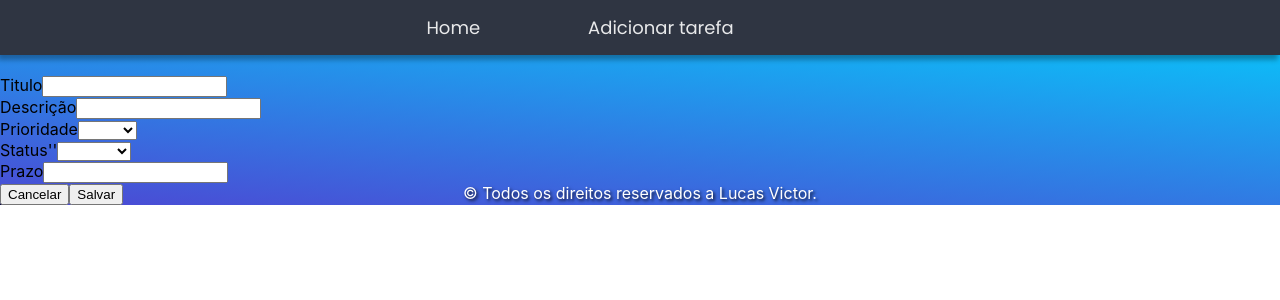
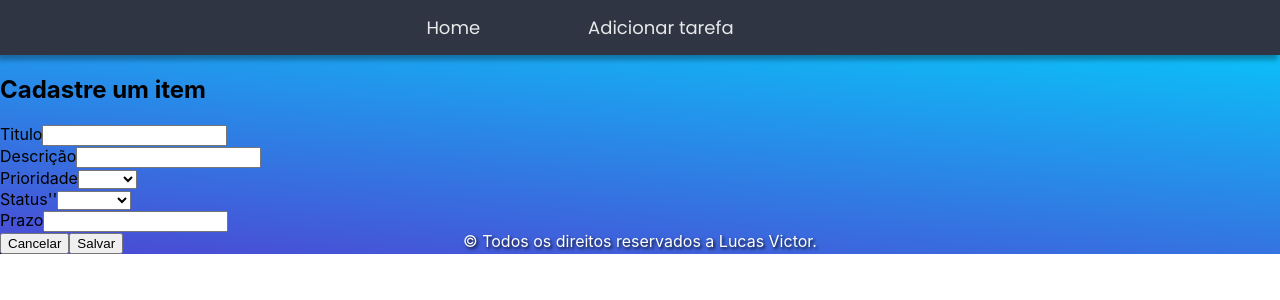
Before and after one commit to lucasmbrute2/frontend-to-do-list-react, a React (Create React App) app: page /add in a window 1280 px wide. Shown: the top 300 px of the page. Built offline with nearby package versions, Linux system fonts and the light colour scheme; the HTML template or start-up script is replaced by a standard one.

Commit message:
titulo form

```diff
--- a/src/components/shared/Form/Formulario.js
+++ b/src/components/shared/Form/Formulario.js
@@ -20,7 +20,7 @@ const Formulario = ({ props , titulo })=>{
     }
     const handleSubmit = async(e)=>{
         e.preventDefault();
-        if(id){
+    if(id){
         const response = await Api.fetchPut(fields,id)
 
     }else{
@@ -39,7 +39,14 @@ const Formulario = ({ props , titulo })=>{
 
     return(
         <section className="add">
-            <h1 className="add-h1">{titulo}</h1>
+            <h1 className="add-h1">{id &&(
+                "Edite um item"
+            )}
+            {!id &&(
+                "Cadastre um item"
+            )}
+            </h1>
+
             {!fields?(
                 <div>Carregando...</div>
             ):(
```
